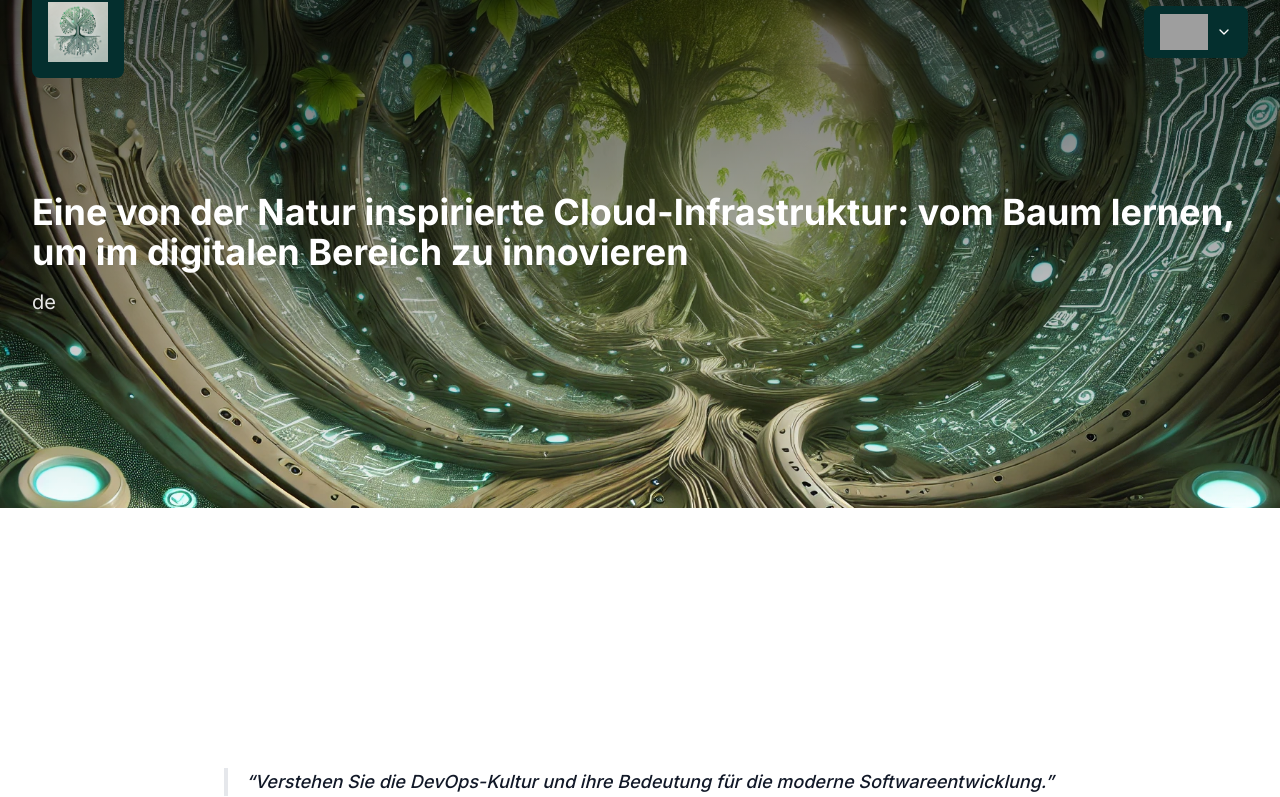
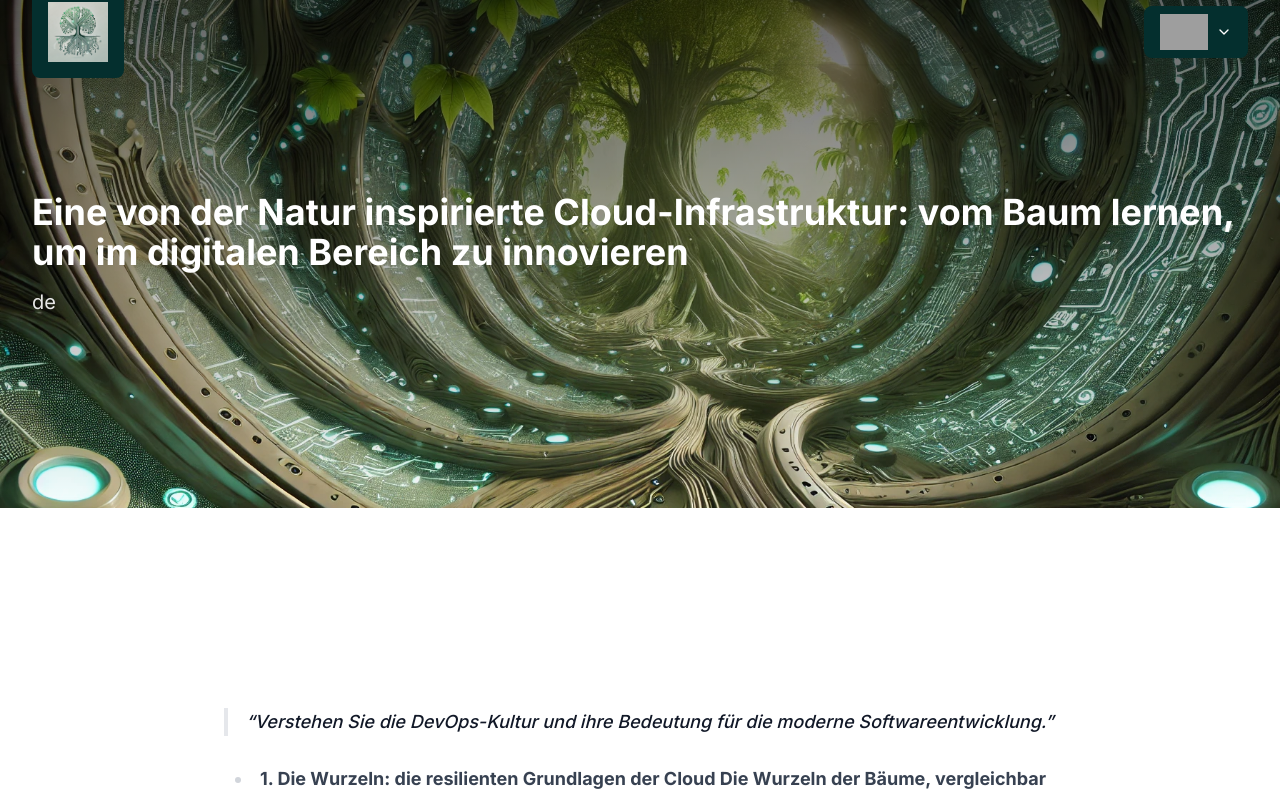
Before and after one commit to Lud-ly/syntenzapp, a Next.js app: page /de in a window 1280 px wide. Shown: the top 797 px of the page. Built offline with nearby package versions, Linux system fonts and the light colour scheme; grey boxes are pictures that could not be loaded.

Commit message:
👌 IMPROVE: locale

```diff
--- a/src/app/[lang]/page.tsx
+++ b/src/app/[lang]/page.tsx
@@ -87,9 +87,6 @@
           <h1 className="text-4xl font-bold text-white mb-4">
             {t.home.title}
           </h1>
-          <p className="text-xl text-white/90">
-            {t.home.language}
-          </p>
           <div className="prose dark:prose-invert max-w-none text-lg font-bold">
 
             <blockquote>
```
